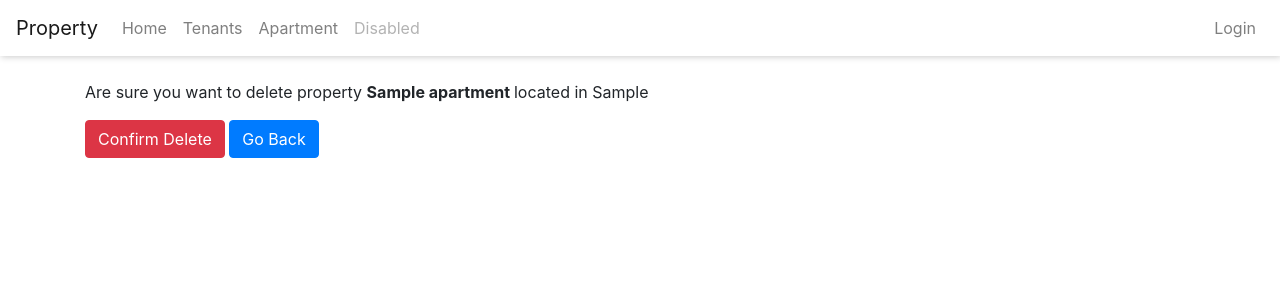
After one commit to davincikab/property, a Django app: page /apartments/delete/1/ in a window 1280 px wide. The commit adds this page. Shown: the top 300 px of the page. Run offline with Django 3.2, Linux system fonts and the light colour scheme; tables that the repository leaves empty hold one stand-in row (values such as "Sample post"); some libraries are stand-ins or nearby versions.

Commit message:
delete apartment views and urls and template

```diff
--- /dev/null
+++ b/property/templates/property/apartment/apartments_delete.html
@@ -0,0 +1,21 @@
+{% extends 'base.html' %}
+{% load static %}
+{% block title %} Property Detail {% endblock %}
+{% block style %}
+
+{% endblock %}
+{% block content %}
+<div class="container mt-4">
+    <h5>{{ section }}</h5>
+    <p>Are sure you want to delete property <b>{{ apartment.name }} </b> located in <span>{{ apartment.location }}</span></p>
+    <form action="" method="post">
+        {% csrf_token %}
+        <button type="submit" class="btn btn-danger">Confirm Delete</button>
+        <a type="button" class="btn btn-primary" href="{% url 'apartment-detail' apartment.pk %}">Go Back</a>
+    </form>
+    <!-- modal -->
+</div>
+{% endblock %}
+
+{% block javascript %}
+{% endblock %}
--- a/property/templates/property/apartment/apartments_detail.html
+++ b/property/templates/property/apartment/apartments_detail.html
@@ -25,7 +25,7 @@
 
         <p class="my-0 text-center">
             <a class="btn btn-sm btn-primary text-white" href="{% url 'update-apartments' object.pk %}"><i class="fa fa-pencil-square"></i></a>
-            <a class="btn btn-sm btn-danger text-white" href="{% url 'update-apartments' object.pk %}"><i class="fa fa-trash"></i></a>
+            <a class="btn btn-sm btn-danger text-white" href="{% url 'delete-apartments' object.pk %}"><i class="fa fa-trash"></i></a>
         </p>
     </div>
 
--- a/property/urls.py
+++ b/property/urls.py
@@ -1,6 +1,7 @@
 from django.urls import path
 from .views import home, detail_view, get_property, create_property, update_property, delete_property, filter_property, \
-  list_tenants, list_apartment , ApartmentDetailView, filter_apartment, apartment_data, create_apartment, update_apartment
+  list_tenants, list_apartment , ApartmentDetailView, filter_apartment, apartment_data, create_apartment, update_apartment, \
+  delete_apartment
 from django.conf import settings
 from django.conf.urls.static import static
 
@@ -23,6 +24,7 @@ urlpatterns = [
   path("apartments/<int:pk>/", ApartmentDetailView.as_view(), name="apartment-detail"),
   path("apartments/create/", create_apartment, name="create-apartments"),
   path("apartments-update/<int:pk>/", update_apartment, name="update-apartments"),
+  path("apartments/delete/<int:pk>/", delete_apartment, name="delete-apartments"),
 
   # payment
 
--- a/property/views.py
+++ b/property/views.py
@@ -174,8 +174,14 @@ def update_apartment(request, pk):
 
     return render(request, "property/apartment/apartments_create_update.html",{'form':form})
 
-def delete(request):
-    pass
+def delete_apartment(request, pk):
+    apartment = get_object_or_404(Apartment, pk=pk)
+
+    if request.method == "POST":
+        apartment.delete()
+        return redirect("/apartments/")
+
+    return render(request, "property/apartment/apartments_delete.html", {'apartment':apartment})
 
 # Tenants
 def list_tenants(request):
```
